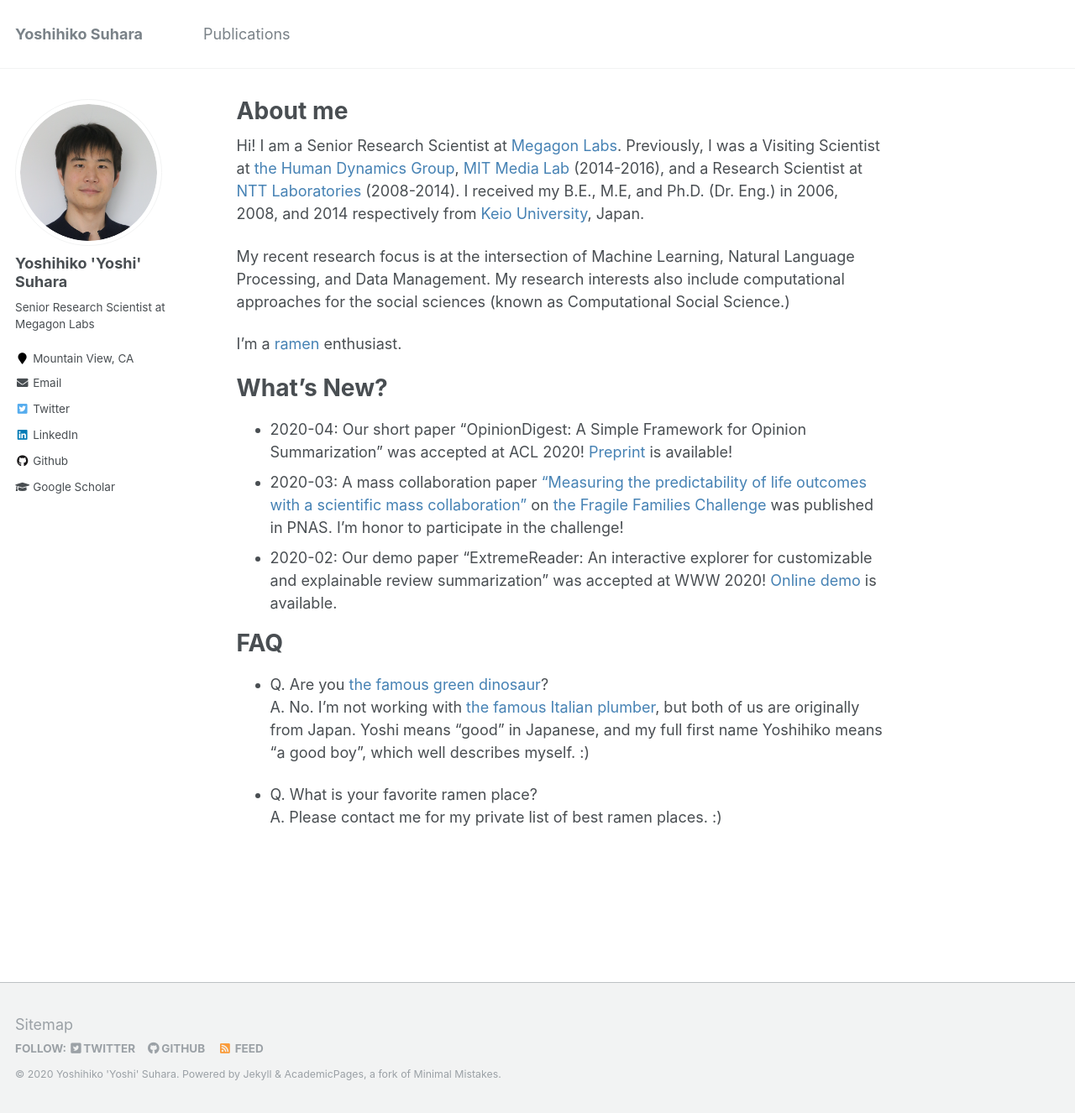
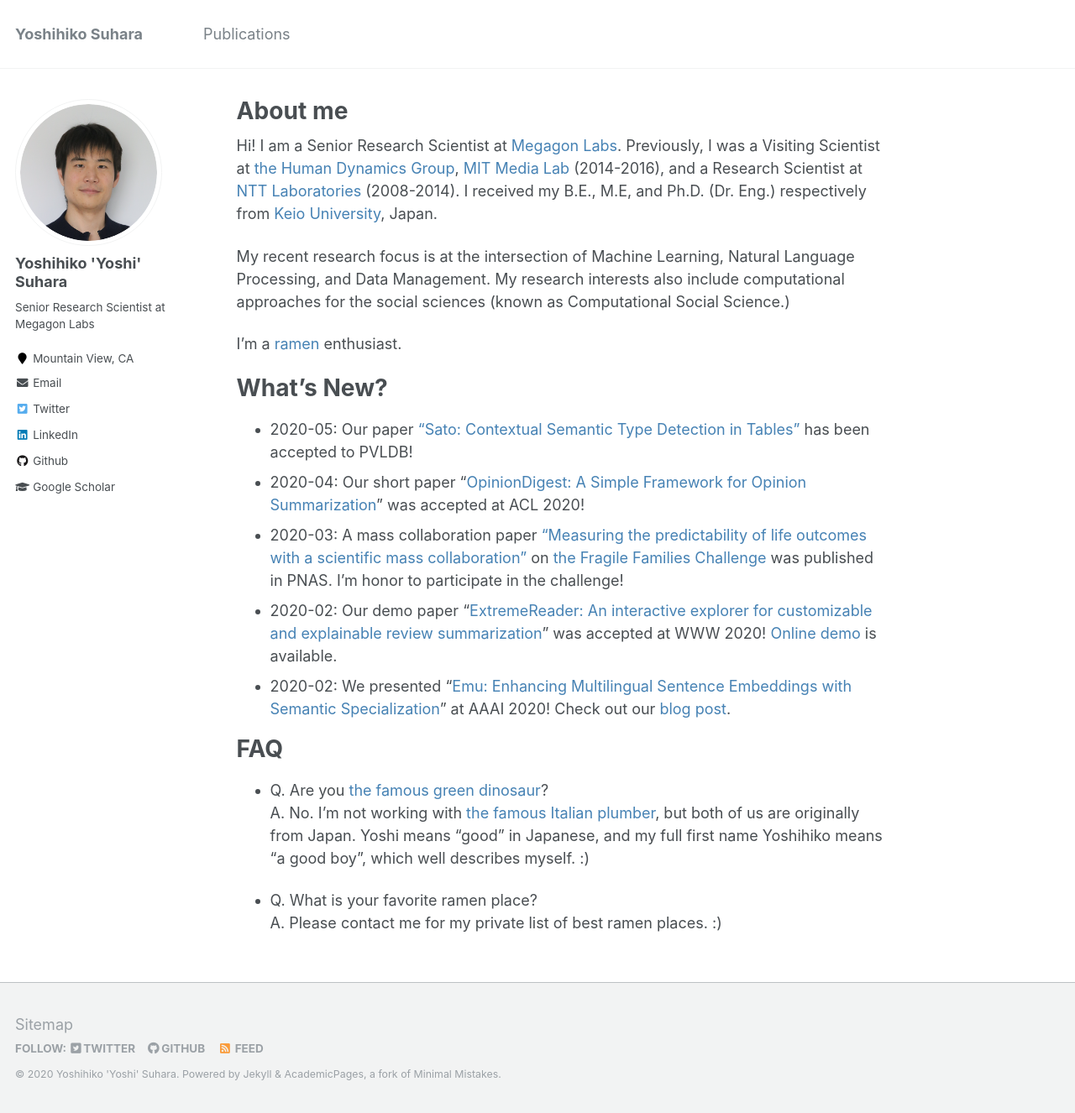
Before and after one commit to suhara/suhara.github.io, a Jekyll site: the page built from _pages/about.md, in a window 1280 px wide and 1326 px high. Shown: the whole window at 84% size. Built offline with Jekyll 4.4.1, drawn with Linux system fonts in a browser that asks for light colours.

Commit message:
Update about.md and publications.md

```diff
--- a/_pages/about.md
+++ b/_pages/about.md
@@ -10,7 +10,7 @@ redirect_from:
 
 Hi! I am a Senior Research Scientist at [Megagon Labs](https://megagon.ai).
 Previously, I was a Visiting Scientist at [the Human Dynamics Group](https://www.media.mit.edu/groups/human-dynamics/overview/), [MIT Media Lab](https://www.media.mit.edu/) (2014-2016),
-and a Research Scientist at [NTT Laboratories](https://www.ntt.co.jp/RD/e/index.html) (2008-2014). I received my B.E., M.E, and Ph.D. (Dr. Eng.) in 2006, 2008, and 2014 respectively from [Keio University](https://www.keio.ac.jp/en/), Japan.
+and a Research Scientist at [NTT Laboratories](https://www.ntt.co.jp/RD/e/index.html) (2008-2014). I received my B.E., M.E, and Ph.D. (Dr. Eng.) respectively from [Keio University](https://www.keio.ac.jp/en/), Japan.
 
 My recent research focus is at the intersection of Machine Learning, Natural Language Processing, and Data Management.
 My research interests also include computational approaches for the social sciences (known as Computational Social Science.)
@@ -20,10 +20,11 @@ I'm a [ramen](https://en.wikipedia.org/wiki/Ramen) enthusiast.
 
 What's New?
 ======
-- 2020-04: Our short paper "OpinionDigest: A Simple Framework for Opinion Summarization" was accepted at ACL 2020! [Preprint](https://arxiv.org/abs/2005.01901) is available!
+- 2020-05: Our paper ["Sato: Contextual Semantic Type Detection in Tables"](https://arxiv.org/abs/1911.06311) has been accepted to PVLDB!
+- 2020-04: Our short paper "[OpinionDigest: A Simple Framework for Opinion Summarization](https://arxiv.org/abs/2005.01901)" was accepted at ACL 2020!
 - 2020-03: A mass collaboration paper ["Measuring the predictability of life outcomes with a scientific mass collaboration"](https://www.pnas.org/content/early/2020/03/24/1915006117.short) on [the Fragile Families Challenge](https://www.fragilefamilieschallenge.org/) was published in PNAS. I'm honor to participate in the challenge!
-- 2020-02: Our demo paper "ExtremeReader: An interactive explorer for customizable and explainable review summarization" was accepted at WWW 2020! [Online demo](http://extremereader.megagon.info/) is available.
-
+- 2020-02: Our demo paper "[ExtremeReader: An interactive explorer for customizable and explainable review summarization](https://dl.acm.org/doi/abs/10.1145/3366424.3383535)" was accepted at WWW 2020! [Online demo](http://extremereader.megagon.info/) is available.
+- 2020-02: We presented "[Emu: Enhancing Multilingual Sentence Embeddings with Semantic Specialization](https://arxiv.org/abs/1909.06731)" at AAAI 2020! Check out our [blog post](https://megagon.ai/blog/emu-enhancing-multilingual-sentence-embeddings-with-semantic-similarity/).
 
 FAQ
 ======
```
Also changed, not shown: _pages/publications.md (+13 -14 lines).
